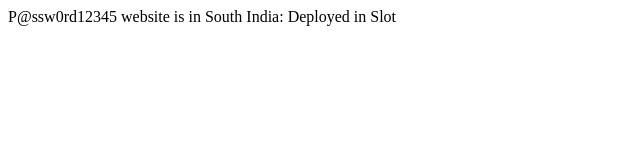
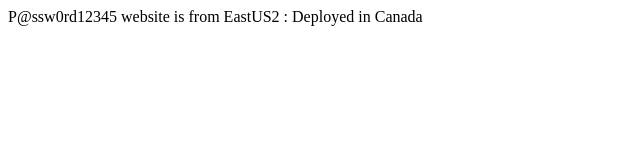
Before and after one commit to NirjharD/Slot, a plain HTML site: page Index.html in a window 1280 px wide. Shown: the full height of the page, 0-640 px from the left. Drawn offline with Linux system fonts and the light colour scheme.

Commit message:
Update Index.html

```diff
--- a/Index.html
+++ b/Index.html
@@ -6,6 +6,6 @@
 <title>Wipro India</title>
 </head>
 <body>
-website is in South India: Deployed in Slot
+website is from EastUS2 : Deployed in Canada
 </body>
 </html>
```
